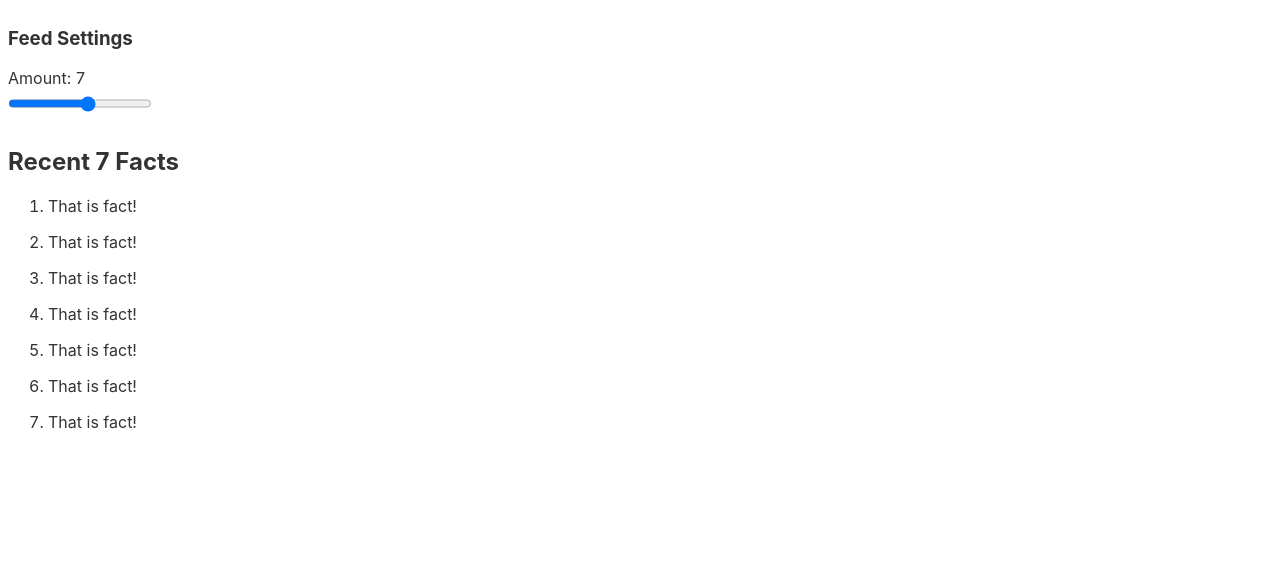
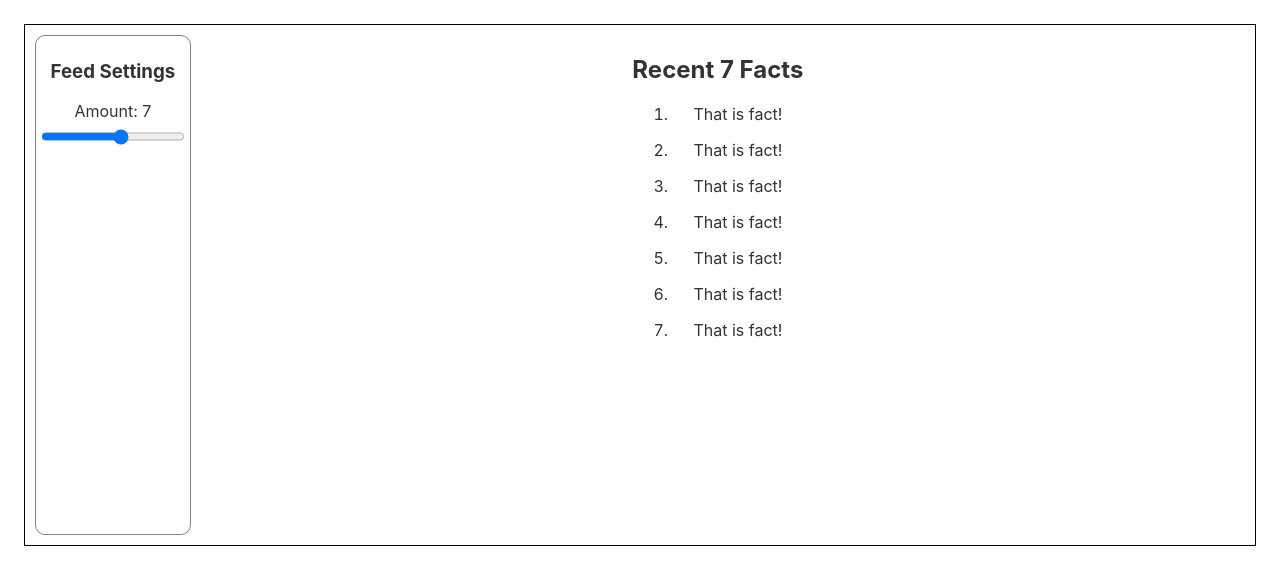
Before and after one commit to Rasyidannas/introduction-to-svelte-and-sveltekit, a Svelte app in the folder catfacts/: page / in a window 1280 px wide. Shown: the top 584 px of the page. Built offline with nearby package versions, Linux system fonts and the light colour scheme.

Commit message:
4/7. Some Styling...mp4

```diff
--- a/catfacts/src/App.svelte
+++ b/catfacts/src/App.svelte
@@ -4,6 +4,39 @@
 </script>
 
 <main>
-	<Settings />
-	<Feed />
+	<div id="container">
+		<div id="settings">
+			<Settings />
+		</div>
+
+		<div id="feed">
+			<Feed />
+		</div>
+	</div>
 </main>
+
+<style>
+	main {
+		text-align: center;
+		margin: 0 auto;
+		padding: 1em;
+	}
+
+	#container {
+		border: 1px solid black;
+		padding: 10px;
+		min-height: 500px;
+		display: flex;
+	}
+
+	#settings {
+		float: center;
+		border: 1px solid grey;
+		border-radius: 10px;
+		padding: 5px;
+	}
+
+	#feed {
+		margin: 0 auto;
+	}
+</style>
```
